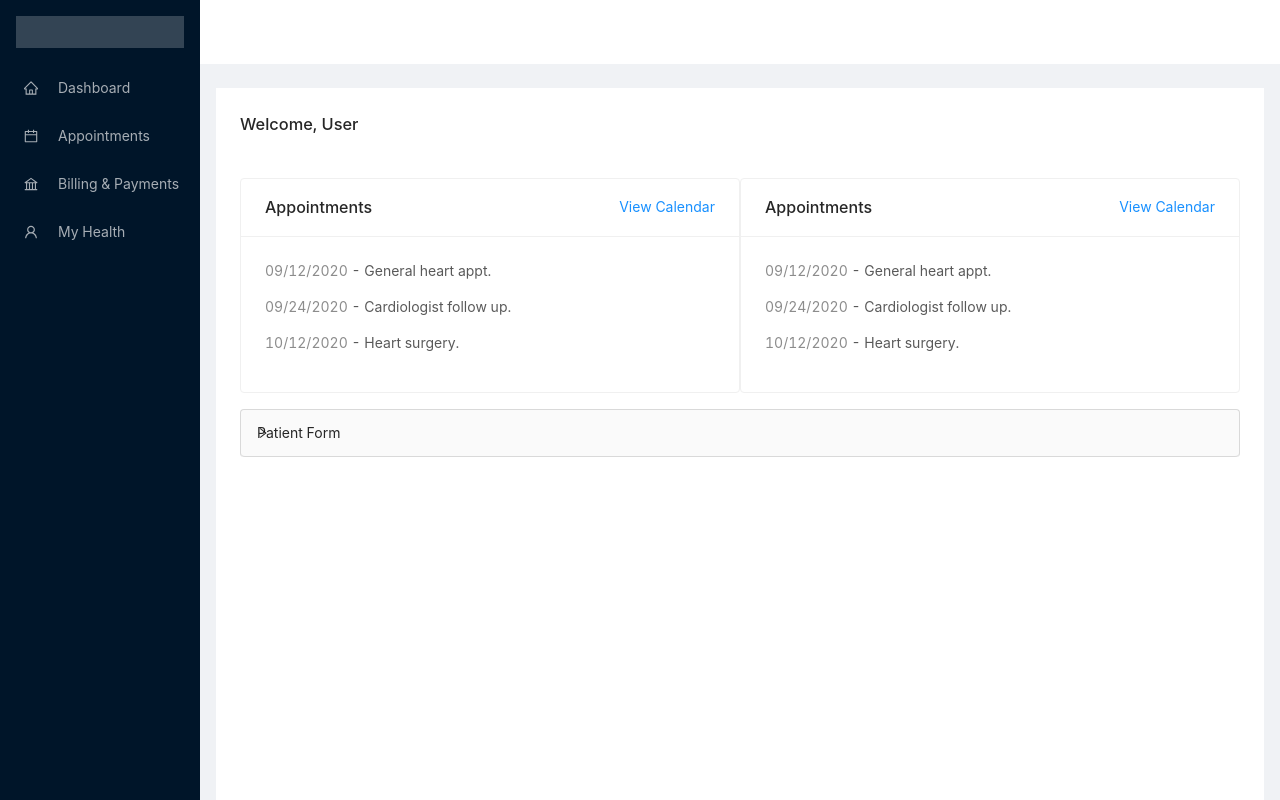
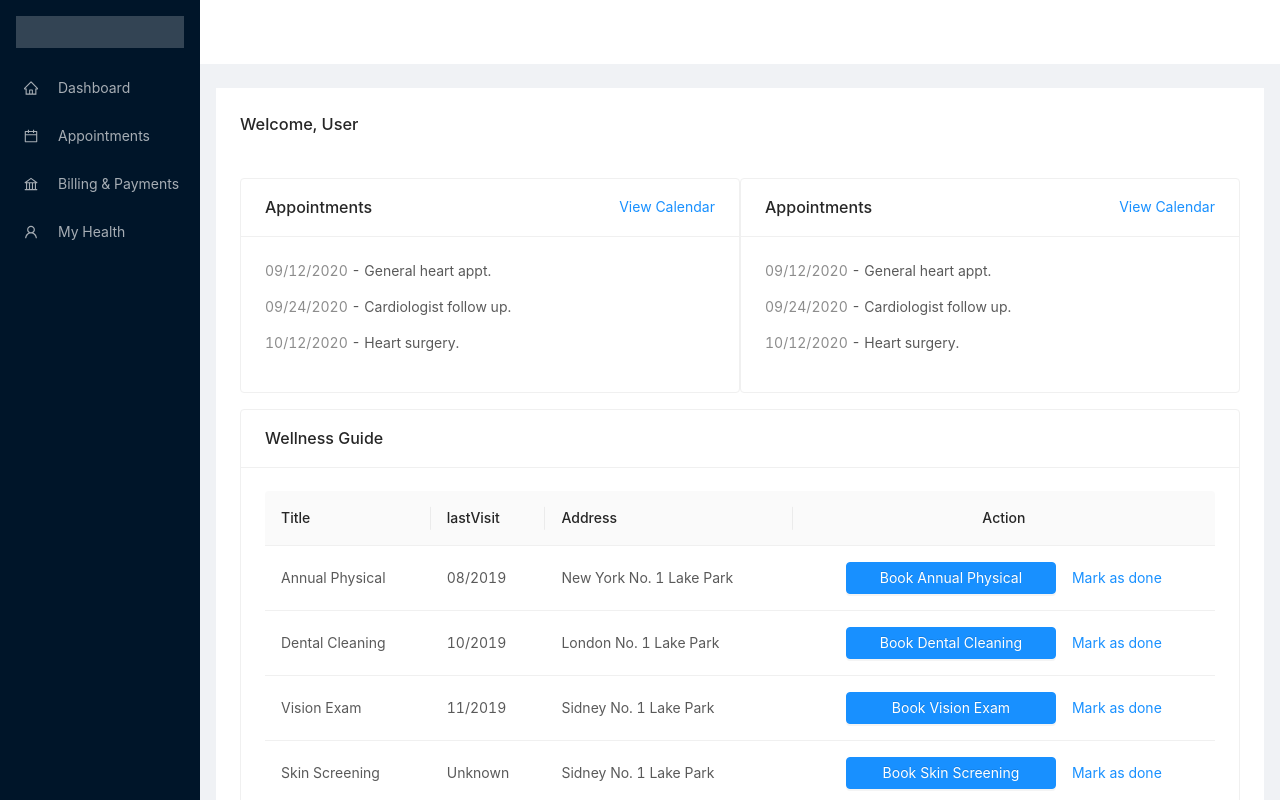
Before and after one commit to mattjaikaran/patient-portal-nextjs, a Next.js app: page /dashboard in a window 1280 px wide. Shown: the top 800 px of the page. Built offline with nearby package versions, Linux system fonts and the light colour scheme.

Commit message:
updated wellness guide on dashboard

```diff
--- /dev/null
+++ b/components/Checkup/index.js
@@ -0,0 +1,60 @@
+import { Card, Table, Tag, Space, Button } from 'antd'
+import './style.scss'
+import Link from 'next/link'
+
+const Checkup = () => {
+  const { Column } = Table
+
+  const data = [
+    {
+      key: '1',
+      title: 'Annual Physical',
+      lastVisit: '08/2019',
+      address: 'New York No. 1 Lake Park',
+    },
+    {
+      key: '2',
+      title: 'Dental Cleaning',
+      lastVisit: '10/2019',
+      address: 'London No. 1 Lake Park',
+    },
+    {
+      key: '3',
+      title: 'Vision Exam',
+      lastVisit: '11/2019',
+      address: 'Sidney No. 1 Lake Park',
+    },
+    {
+      key: '4',
+      title: 'Skin Screening',
+      lastVisit: 'Unknown',
+      address: 'Sidney No. 1 Lake Park',
+    },
+  ]
+  return (
+    <Card
+      title="Wellness Guide"
+      className="checkup">
+      <Table className="table" dataSource={data}>
+        <Column className="column" title="Title" dataIndex="title" key="title" />
+        <Column className="column" title="lastVisit" dataIndex="lastVisit" key="lastVisit" />
+        <Column className="column" title="Address" dataIndex="address" key="address" />
+        <Column className="column"
+          title="Action"
+          key="action"
+          align="center"
+          render={(text, record) => (
+            <Space className="space" size="middle">
+              <Link href="/appointments">
+                <Button className="book-button" type="primary">Book {text.title}</Button>
+              </Link>
+              <a>Mark as done</a>
+            </Space>
+          )}
+        />
+      </Table>
+    </Card>
+  )
+}
+
+export default Checkup
--- /dev/null
+++ b/components/Checkup/style.scss
@@ -0,0 +1,26 @@
+.checkup {
+  margin-top: 2rem;
+  .table {
+    .column {
+      .space {
+        .book-button {
+        }
+      }
+    }
+  }
+}
+
+@media (min-width: 768px) {
+  .checkup {
+  margin-top: 1rem;
+  .table {
+    .column {
+      .space {
+        .book-button {
+          min-width: 210px;
+        }
+      }
+    }
+  }
+}
+}
--- a/pages/dashboard.js
+++ b/pages/dashboard.js
@@ -1,19 +1,23 @@
-import { Row, Col } from 'antd'
+import { Row, Col, Divider } from 'antd'
 import MainLayout from '../components/layouts/MainLayout'
 import ApptDashboard from '../components/ApptDashboard'
 import PatientForm from '../components/PatientForm'
+import Checkup from '../components/Checkup'
 
 export default function Dashboard() {
   return (
     <MainLayout>
       <h1>Welcome, User</h1>
 
-      <Row>
+      <Row justify="space-around">
         <Col xs={24} sm={12}>
           <ApptDashboard />
         </Col>
         <Col xs={24} sm={12}>
           <ApptDashboard />
+        </Col>
+        <Col xs={24}>
+          <Checkup />
         </Col>
         <Col xs={24}>
           <PatientForm />
```
